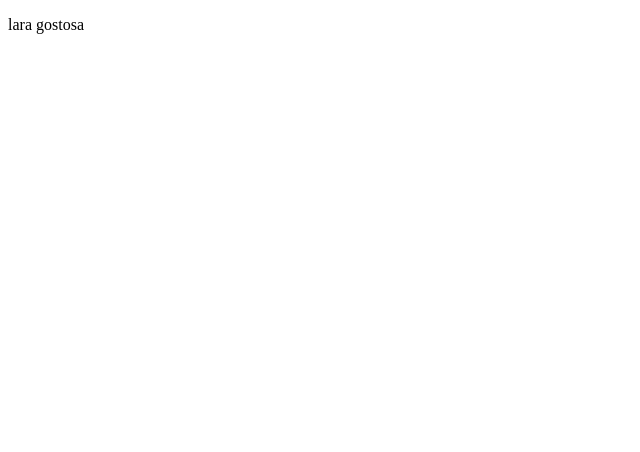
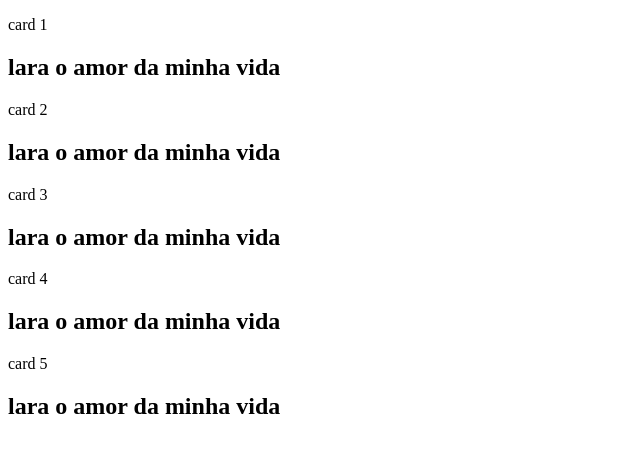
Before and after one commit to The-Kevin/Cards-Animados, a plain HTML site: page index.html in a window 1280 px wide. Shown: the whole page, without its empty margins (0-640 px from the left). Drawn offline with Linux system fonts and the light colour scheme.

Commit message:
esqueleto HTML pronto

```diff
--- a/index.html
+++ b/index.html
@@ -9,9 +9,36 @@
 <body>
     <section class="card-list">
         <article class="card">
+
+            <!-- inicio dos cards | total = 5 -->
+
             <header class="card-header">
-                <p>lara gostosa</p>
+                <p>card 1</p>
+                <h2>lara o amor da minha vida</h2>
             </header>
+
+            <header class="card-header">
+                <p>card 2</p>
+                <h2>lara o amor da minha vida</h2>
+            </header>
+
+            <header class="card-header">
+                <p>card 3</p>
+                <h2>lara o amor da minha vida</h2>
+            </header>
+
+            <header class="card-header">
+                <p>card 4</p>
+                <h2>lara o amor da minha vida</h2>
+            </header>
+
+            <header class="card-header">
+                <p>card 5</p>
+                <h2>lara o amor da minha vida</h2>
+            </header>
+
+              <!-- Fim dos cards -->
+
         </article>
     </section>
 </body>
--- a/style.css
+++ b/style.css
@@ -0,0 +1,3 @@
+body{
+
+}
```
